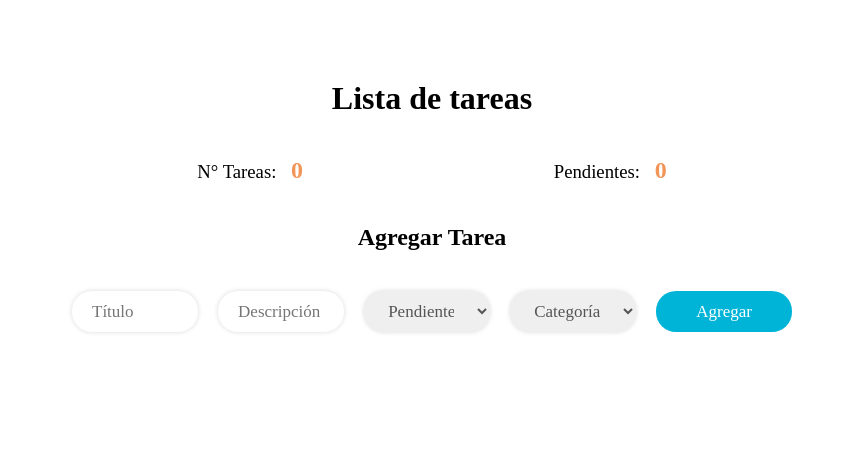
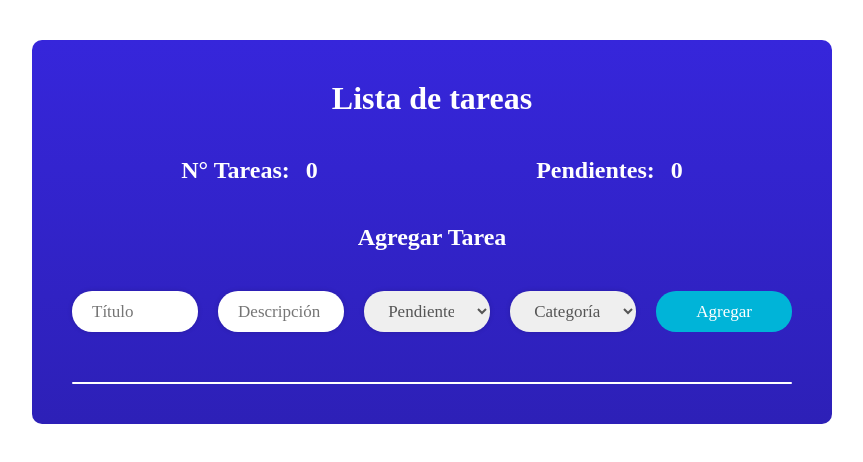
Before and after one commit to LeninCar/Gestor, a React (Vite) app in the folder front-todo/: page / in a window 1280 px wide. Shown: the top 462 px of the page, without its empty margins (208-1071 px from the left). Built offline with nearby package versions, Linux system fonts and the light colour scheme.

Commit message:
agrege css a la lista tareas

```diff
--- a/front-todo/src/App.css
+++ b/front-todo/src/App.css
@@ -23,6 +23,9 @@ body {
 .card-to-do {
     width: 800px;
     padding: 40px;
+		background-image: linear-gradient(to bottom, #3626db, #2d20b7);
+		border-radius: 10px;
+		color: white;
 }
 
 .add-todo {
@@ -37,6 +40,7 @@ body {
 
 h1 {
 	text-align: center;
+	font-size: xx-large;
 }
 
 .counter-todos {
@@ -46,14 +50,22 @@ h1 {
 }
 
 .counter-todos h3 {
-	font-weight: 500;
+	font-weight: bolder;
+	font-size: x-large;
 }
 
 .counter-todos span {
-	color: #f29559;
+
 	font-weight: 700;
 	font-size: 24px;
 	margin-left: 10px;
+}
+
+.list-todo{
+	background-color: white;
+	border-radius: 5px;
+	padding-bottom: 2px;
+	padding-right: 2px;
 }
 
 ul {
@@ -67,8 +79,12 @@ ul li {
 	list-style: none;
 	display: flex;
 	justify-content: space-between;
+	margin: 5px;
 	align-items: center;
 	gap: 20px;
+	color: #8758ff;
+	border-radius: 6px;
+	border: 1px solid black;
 }
 
 ul li span {
@@ -76,6 +92,7 @@ ul li span {
 	cursor: pointer;
 	display: flex;
 	align-items: center;
+	margin-top: 1px;
 }
 
 ul li form {
@@ -91,7 +108,6 @@ ul li form {
 	font-size: 18px;
 	color: #555;
 	width: 100%;
-	/* background-color: #000; */
 	outline: none;
 }
 
@@ -100,8 +116,10 @@ ul li form {
 	width: 24px;
 	height: 24px;
 	border-radius: 20px;
-	border: 2px solid var(--verde);
+	border: 4px solid var(--verde);
 	cursor: pointer;
+	padding-top: 5px;
+	margin-left: 2px;
 }
 
 .container-done.active {
@@ -115,6 +133,7 @@ ul li form {
 .btn-delete {
 	background-color: var(--rojo);
 	color: #fff;
+	margin: 1px;
 	padding: 15px;
 	display: flex;
 	align-items: center;
@@ -124,6 +143,7 @@ ul li form {
 	transition: all 0.3s;
 	cursor: pointer;
 	font-family: inherit;
+	margin-right: 3px;
 }
 
 .btn-delete:hover {
@@ -133,6 +153,7 @@ ul li form {
 .btn-edit {
 	background-color: var(--azul);
 	color: #fff;
+	margin: 1px;
 	padding: 15px;
 	display: flex;
 	align-items: center;
--- a/front-todo/src/App.jsx
+++ b/front-todo/src/App.jsx
@@ -62,13 +62,15 @@ function TodoApp({
         <h3>Agregar Tarea</h3>
         <TodoAdd handleNewTodo={handleNewTodo} />
       </div>
+      <div className='list-todo'>
+        <TodoList
+          todos={todos}
+          handleUpdateTodo={handleUpdateTodo}
+          handleDeleteTodo={handleDeleteTodo}
+          handleCompleteTodo={handleCompleteTodo}
+        />
+      </div>
 
-      <TodoList
-        todos={todos}
-        handleUpdateTodo={handleUpdateTodo}
-        handleDeleteTodo={handleDeleteTodo}
-        handleCompleteTodo={handleCompleteTodo}
-      />
     </div>
   );
 }
```
